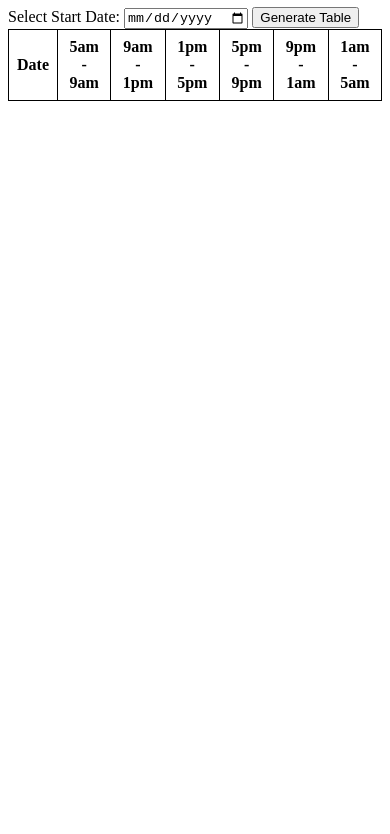
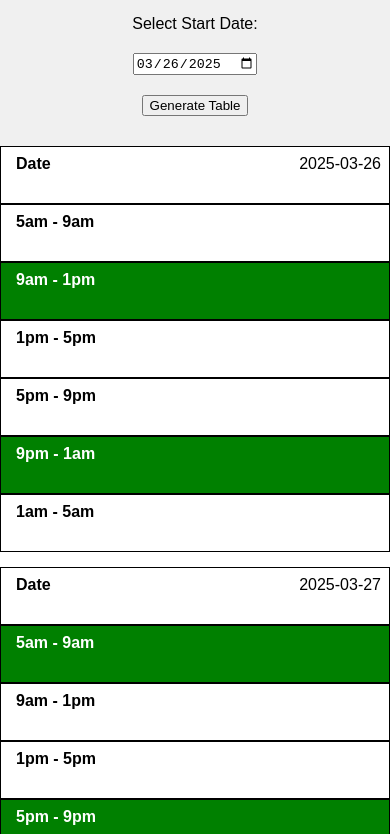
Before and after one commit to KyawZinLattt/YGN-E, a plain HTML site: page index.html in a window 390 px wide. Shown: the part 73-907 px from the top of the page. Before the commit the page ends 844 px from the top, so only its background shows below. Drawn offline with Linux system fonts and the light colour scheme.

Commit message:
Update index.html mobile friendly

```diff
--- a/index.html
+++ b/index.html
@@ -5,23 +5,70 @@
     <meta name="viewport" content="width=device-width, initial-scale=1.0">
     <title>Dynamic Schedule Table</title>
     <style>
+        body {
+            font-family: Arial, sans-serif;
+            margin: 0;
+            padding: 0;
+            display: flex;
+            flex-direction: column;
+            align-items: center;
+            justify-content: center;
+            min-height: 100vh;
+            background-color: #f0f0f0;
+        }
+        h1 {
+            margin-top: 20px;
+        }
+        label, input, button {
+            margin: 10px 0;
+        }
         table {
             width: 100%;
+            max-width: 1000px;
             border-collapse: collapse;
+            margin: 20px 0;
+            background-color: white;
         }
         th, td {
             border: 1px solid black;
             padding: 8px;
             text-align: center;
+            min-height: 40px; /* Ensure rows are not truncated */
         }
         .green {
             background-color: green;
             color: white;
         }
+        @media (max-width: 600px) {
+            table, thead, tbody, th, td, tr {
+                display: block;
+            }
+            thead tr {
+                display: none;
+            }
+            tr {
+                margin-bottom: 15px;
+            }
+            td {
+                text-align: right;
+                padding-left: 50%;
+                position: relative;
+                min-height: 40px; /* Ensure rows are not truncated */
+            }
+            td::before {
+                content: attr(data-label);
+                position: absolute;
+                left: 0;
+                width: 50%;
+                padding-left: 15px;
+                font-weight: bold;
+                text-align: left;
+            }
+        }
     </style>
 </head>
 <body>
-    <h1>Dynamic Schedule Table</h1>
+    <h1>YGN East Group B</h1>
     <label for="startDate">Select Start Date:</label>
     <input type="date" id="startDate">
     <button onclick="generateTable()">Generate Table</button>
@@ -42,6 +89,12 @@
         </tbody>
     </table>
     <script>
+        document.addEventListener('DOMContentLoaded', (event) => {
+            const today = new Date().toISOString().split('T')[0];
+            document.getElementById('startDate').value = today;
+            generateTable();
+        });
+
         function generateTable() {
             const startDateInput = document.getElementById('startDate').value;
             if (!startDateInput) {
@@ -61,10 +114,12 @@
                 const row = document.createElement('tr');
                 const dateCell = document.createElement('td');
                 dateCell.textContent = formattedDate;
+                dateCell.setAttribute('data-label', 'Date');
                 row.appendChild(dateCell);
 
                 for (let j = 0; j < 6; j++) {
                     const cell = document.createElement('td');
+                    cell.setAttribute('data-label', getTimeSlotLabel(j));
                     if (shouldHighlightCell(i, j, startDate)) {
                         cell.classList.add('green');
                     }
@@ -93,6 +148,18 @@
 
             return pattern[patternIndex].includes(timeSlotIndex);
         }
+
+        function getTimeSlotLabel(index) {
+            const labels = [
+                '5am - 9am',
+                '9am - 1pm',
+                '1pm - 5pm',
+                '5pm - 9pm',
+                '9pm - 1am',
+                '1am - 5am'
+            ];
+            return labels[index];
+        }
     </script>
 </body>
 </html>
```
